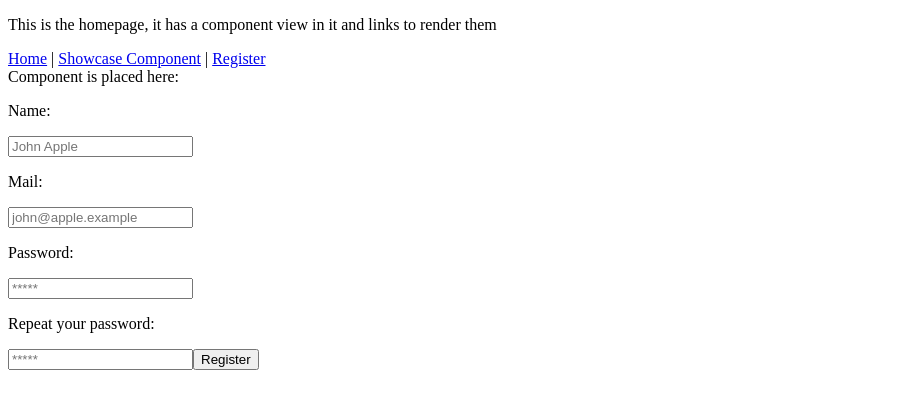
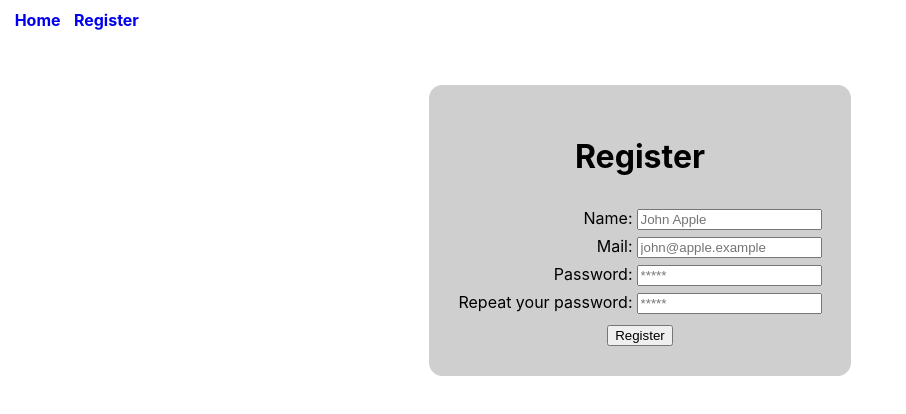
Before and after one commit to gargalloeric/routify, a Vue app: page /register in a window 1280 px wide. Shown: the top 414 px of the page, without its empty margins (0-906 px from the left). Built offline with nearby package versions, Linux system fonts and the light colour scheme; no server answers.

Commit message:
refactor(it01h01): register form and main page restyle

```diff
--- a/src/App.vue
+++ b/src/App.vue
@@ -2,18 +2,28 @@
 </script>
 
 <template>
-  <p>This is the homepage, it has a component view in it and links to render them</p>
-
   <div id="nav">
-    <router-link to="/">Home</router-link><span> | </span>
-    <router-link to="/helloWorld">Showcase Component</router-link><span> | </span>
-    <router-link to="/register">Register</router-link>
+    <router-link class="nav-link" to="/">Home</router-link>
+    <router-link class="nav-link" to="/register">Register</router-link>
   </div>
-
-  <span>Component is placed here: </span><br>
   <router-view />
 
 </template>
 
 <style scoped>
+* {
+  font-family: Inter, system-ui, Avenir, Helvetica, Arial, sans-serif;
+  line-height: 1.5;
+  font-weight: 400;
+}
+
+#nav {
+  width: 100vw;
+}
+
+.nav-link {
+  padding: 5pt;
+  text-decoration: none;
+  font-weight: bold;
+}
 </style>
--- a/src/components/HelloWorld.vue
+++ b/src/components/HelloWorld.vue
@@ -1,20 +1,18 @@
 <script setup lang="ts">
 import { ref } from 'vue'
 
-defineProps<{ msg: string }>()
+// defineProps<{ msg: string }>()
 
 const count = ref(0)
 </script>
 
 <template>
+<!--
   <h1>{{ msg }}</h1>
+-->
 
   <div class="card">
     <button type="button" @click="count++">count is {{ count }}</button>
-    <p>
-      Edit
-      <code>components/HelloWorld.vue</code> to test HMR
-    </p>
   </div>
 </template>
 
--- a/src/components/RegisterForm.vue
+++ b/src/components/RegisterForm.vue
@@ -1,32 +1,76 @@
 <script setup lang="ts">
 import {ref} from "vue";
-import {getUserManager, UserManager} from "../services/UserManager.ts";
+import {getUserManager} from "../services/UserManager.ts";
+import router from "../router.ts";
 
 const name = ref("")
 const mail = ref("")
 const passwd = ref("")
 const passwdRep = ref("")
+const errorMessage = ref("")
 
-function submitRegistration() {
-  getUserManager().register(name.value, mail.value, passwd.value, passwdRep.value)
+async function submitRegistration() {
+  const mailRet:string | void = await getUserManager().register(name.value, mail.value, passwd.value, passwdRep.value)
       .catch((error) => {
-        console.log(`Message: ${error.message}, notify dom¿?`)
+        console.log(`Message: ${error.message}`)
+        errorMessage.value = error.message;
       });
+  if (mailRet) {
+    console.log("call parent - no errors") // TODO... manage changes¿?
+    await router.push({path: '/'})
+  }
 }
 </script>
 
 <template>
-  <p>Name: </p>
-  <input v-model="name" placeholder="John Apple" />
-  <p>Mail: </p>
-  <input v-model="mail" placeholder="john@apple.example" />
-  <p>Password: </p>
-  <input v-model="passwd" placeholder="*****" />
-  <p>Repeat your password: </p>
-  <input v-model="passwdRep" placeholder="*****" />
-  <button @click="submitRegistration">Register</button>
+  <div class="central-container">
+    <h1>Register</h1>
+    <table>
+      <tr>
+        <td class="text-right">Name:</td>
+        <td><input v-model="name" placeholder="John Apple" /></td>
+      </tr>
+      <tr>
+        <td class="text-right">Mail:</td>
+        <td><input v-model="mail" placeholder="john@apple.example" /></td>
+      </tr>
+      <tr>
+        <td class="text-right">Password:</td>
+        <td><input type="password" v-model="passwd" placeholder="*****" /></td>
+      </tr>
+      <tr>
+        <td class="text-right">Repeat your password:</td>
+        <td><input type="password" v-model="passwdRep" placeholder="*****" /></td>
+      </tr>
+      <tr>
+        <td colspan="2" class="error-message">{{errorMessage}}</td>
+      </tr>
+      <tr>
+        <td colspan="2"><button @click="submitRegistration">Register</button></td>
+      </tr>
+    </table>
+  </div>
+
 </template>
 
 <style scoped>
+.error-message {
+  color: red;
+  font-weight: bold;
+}
 
+.central-container {
+  margin-left: auto;
+  margin-right: auto;
+  width: fit-content;
+  text-align: center;
+  margin-top: 40pt;
+  background-color: #cfcfcf;
+  padding: 20pt;
+  border-radius: 10pt;
+}
+
+.text-right {
+  text-align: right;
+}
 </style>
```
